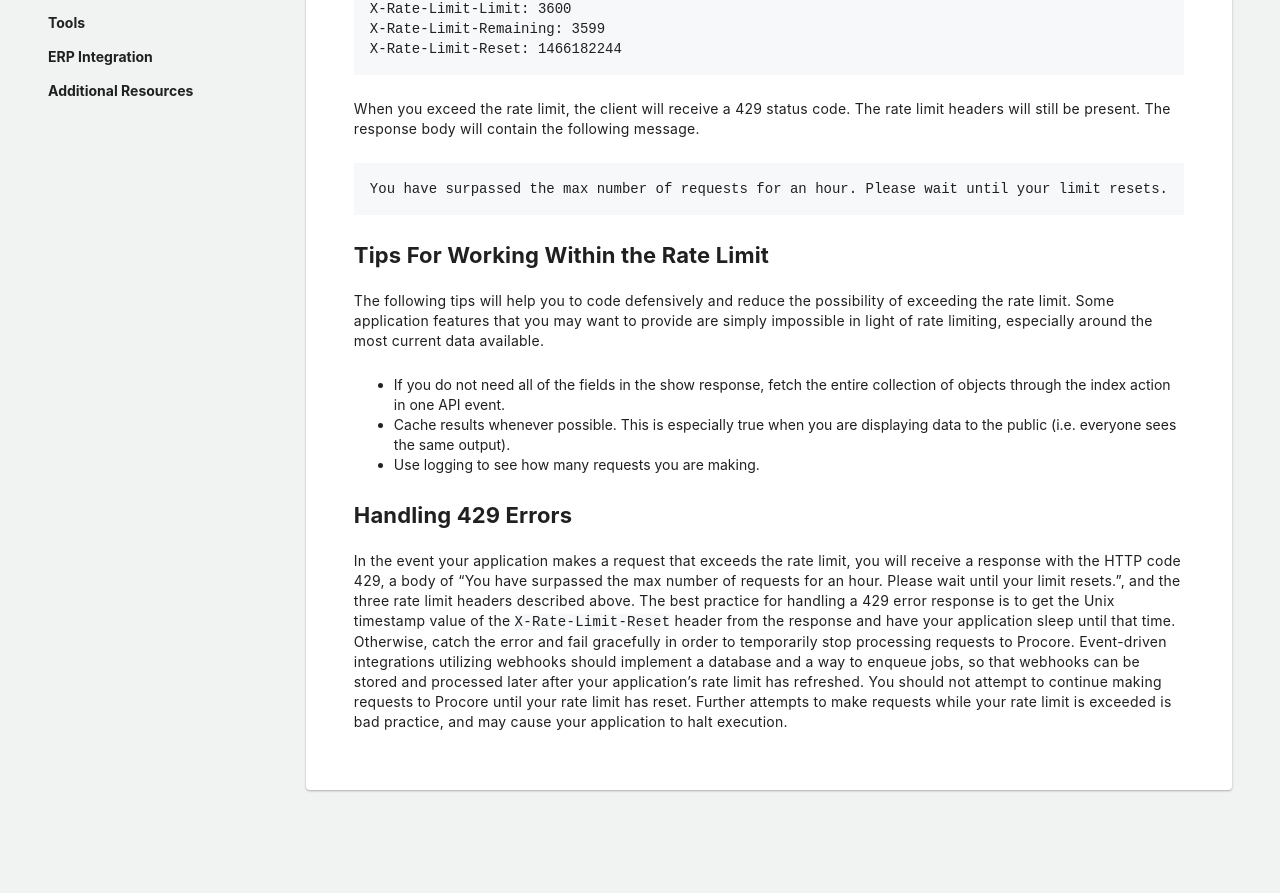
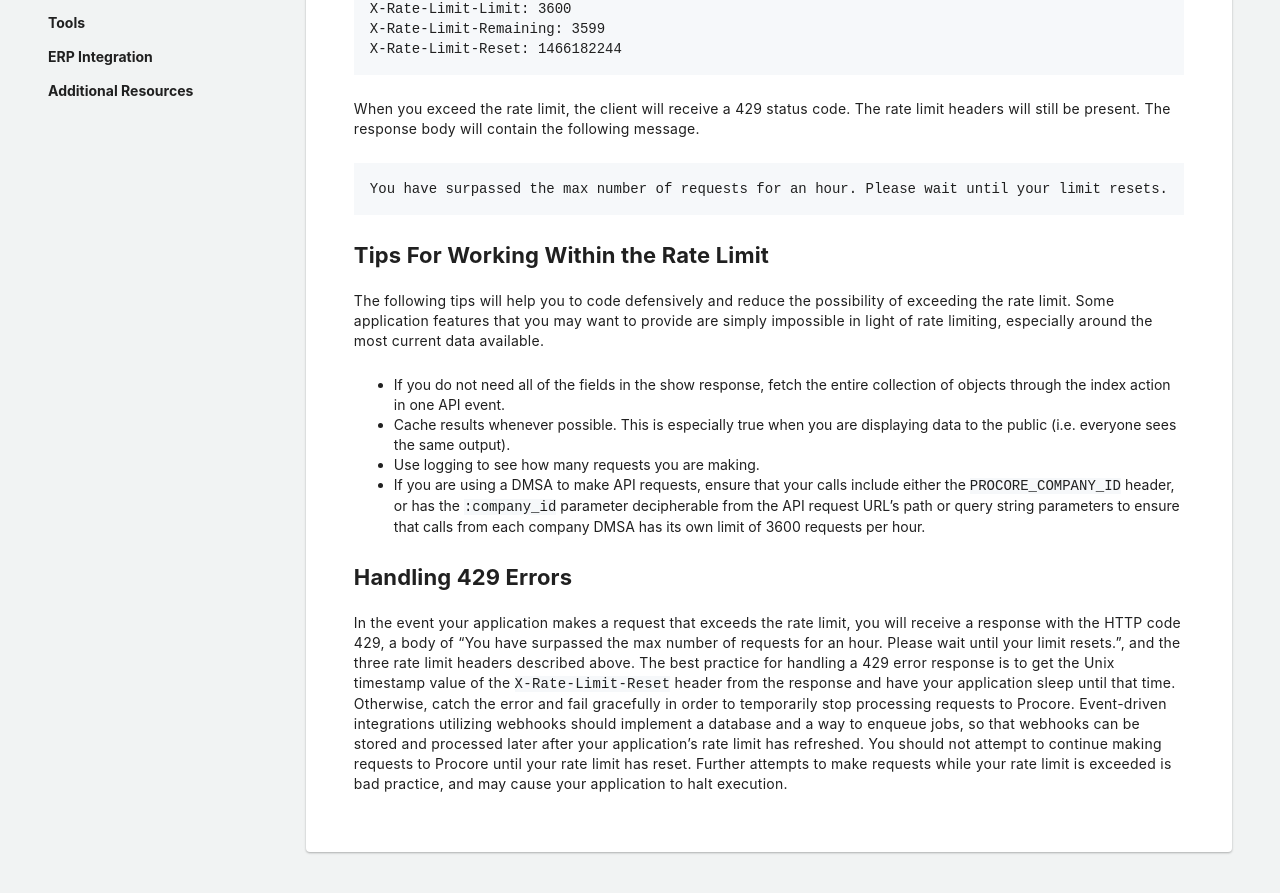
Before and after one commit to procore/documentation, a Jekyll site: the page built from api_essentials/rate_limiting.md, in a window 1280 px wide and 900 px high, scrolled down 739 px. Shown: the top 893 px of the window. Built offline with Jekyll 4.4.1, drawn with Linux system fonts in a browser that asks for light colours; before the commit the page ends 1577 px from its top, so only the background shows below that.

Commit message:
DOCS-523 Modified rate limiting page to include information about company id for DMSA requests

```diff
--- a/api_essentials/rate_limiting.md
+++ b/api_essentials/rate_limiting.md
@@ -43,6 +43,7 @@ Some application features that you may want to provide are simply impossible in
 - If you do not need all of the fields in the show response, fetch the entire collection of objects through the index action in one API event.
 - Cache results whenever possible. This is especially true when you are displaying data to the public (i.e. everyone sees the same output).
 - Use logging to see how many requests you are making.
+- If you are using a DMSA to make API requests, ensure that your calls include either the `PROCORE_COMPANY_ID` header, or has the `:company_id` parameter decipherable from the API request URL's path or query string parameters to ensure that calls from each company DMSA has its own limit of 3600 requests per hour.
 
 ## Handling 429 Errors
 
```
